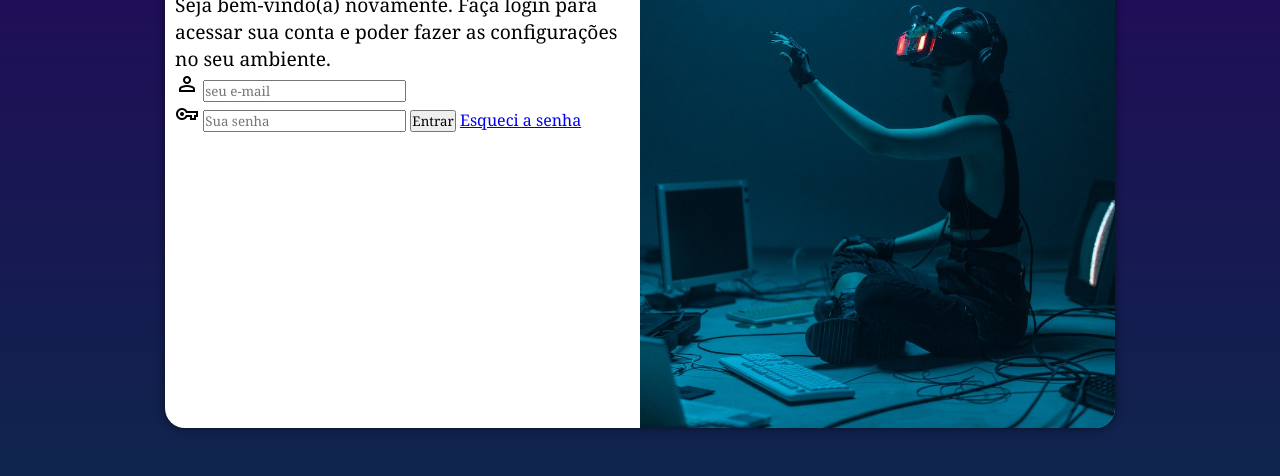
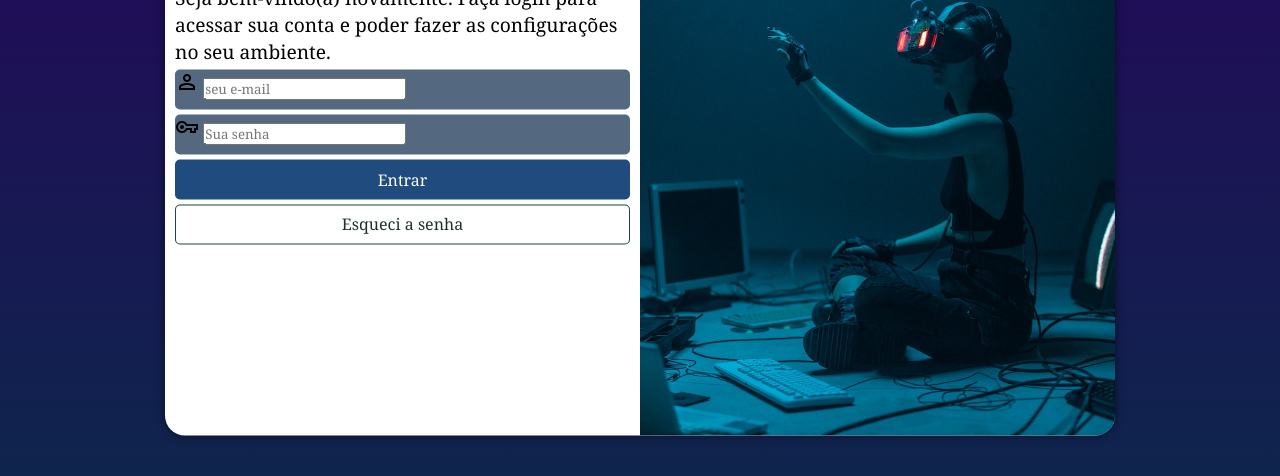
Before and after one commit to EduardaRibeiro04/projeto-login, a plain HTML site: page index.html in a window 1280 px wide. Shown: the part 222-698 px from the top of the page. Drawn offline with nearby package versions, Linux system fonts and the light colour scheme.

Commit message:
formatação do formulário

```diff
--- a/estilos/style.css
+++ b/estilos/style.css
@@ -28,7 +28,7 @@ section#login{
 
     background-color: white;
     width: 250px;
-    height: 500px;
+    height: 515px;
     border-radius: 20px;
     box-shadow: 0px 0px 10px rgba(0, 0, 0, 0.553);
 
@@ -56,3 +56,52 @@ div#formulario > h1{
 div#formulario > p{
     font-size: 0.8em;
 }
+
+form > div.campo{
+    background-color:  #032245ad;
+    width: 100%;
+    display: block;
+    height: 40px;
+    border-radius: 5px;
+    margin: 5px 0px;
+}
+
+div.campo > label{
+    display: none;
+}
+
+form > input[type=submit]{
+    display: block;
+    font-size: 1em;
+    width: 100%;
+    height: 40px;
+    background-color: #03346de1 ;
+    color: white;
+    border: none;
+    border-radius: 5px;
+    cursor: pointer;
+}
+
+form > input[type=submit]:hover{
+    background-color:  #021831e1;
+}
+
+form > a.botao{
+    display: block;
+    text-align: center;
+    font-size: 1em;
+    width: 100%;
+    height: 40px;
+    padding-top: 7px;
+    margin-top: 5px;
+    background-color: white;
+    color: #001410e1 ;
+    border: 1.6px solid  #012f26e1;
+    border-radius: 5px;
+    text-decoration: none;
+
+}
+
+form > a.botao:hover{
+    background-color: #005746e1 ;
+}
--- a/index.html
+++ b/index.html
@@ -32,11 +32,12 @@
                   </span>
                 <input type="password" name="Senha" id="isenha" placeholder="Sua senha" autocomplete="current-password" required minlength="8" maxlength="10">
                 <label for="isenha"></label>
+              </div>
                 <input type="submit" value="Entrar">
-                <a href="esqueci.html">
+                <a href="esqueci.html" class="botao">
                   Esqueci a senha
                 </a>
-               </div>
+
 
 
            </form>
```
